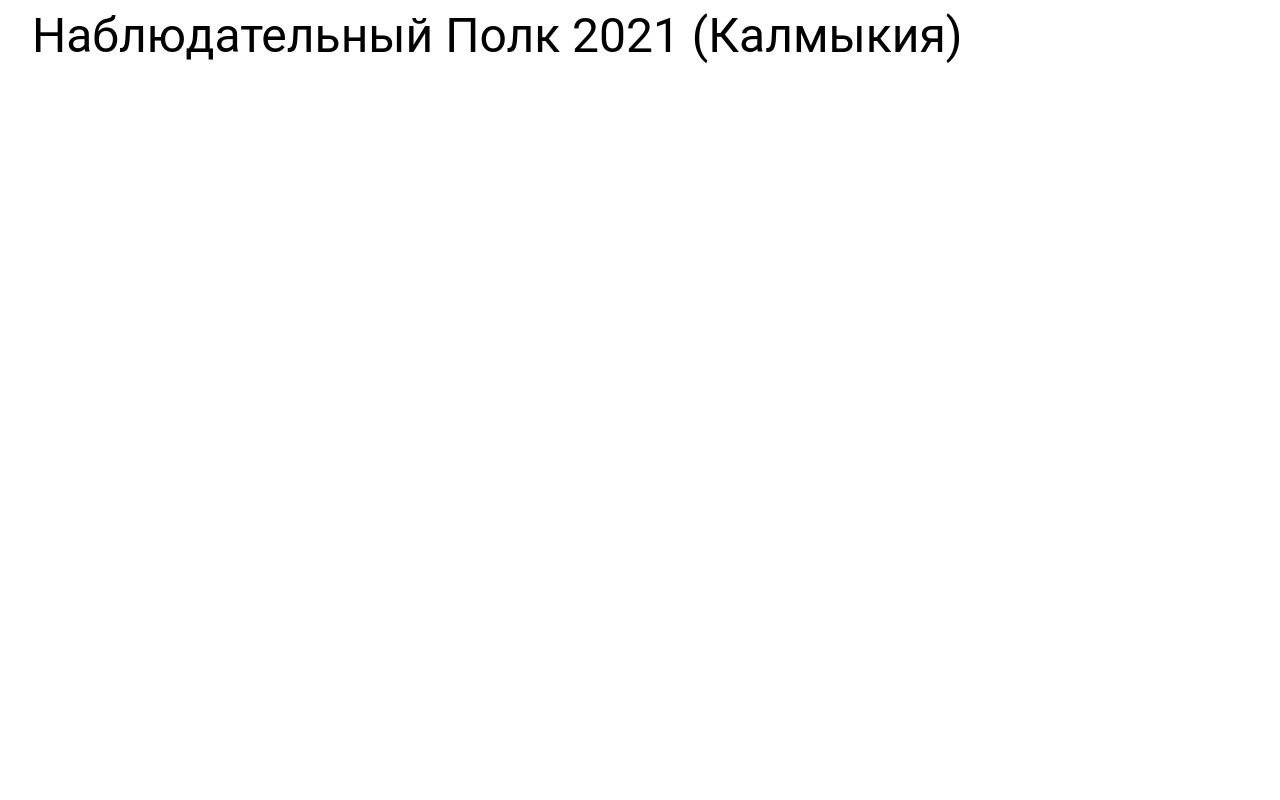
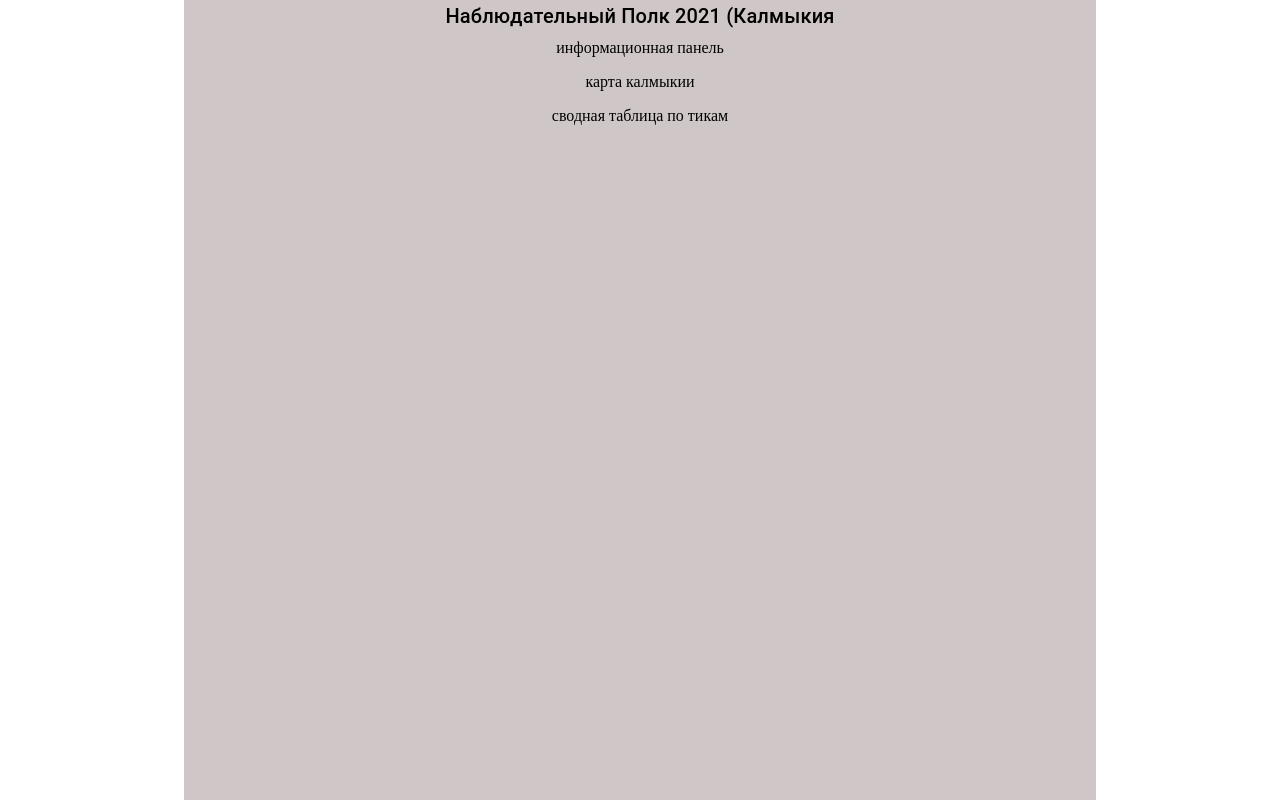
Before and after one commit to KlonD90/np2021, a React (Create React App) app in the folder client/: page / in a window 1280 px wide. Built offline with nearby package versions, Linux system fonts and the light colour scheme.

Commit message:
footer component added, landing page lements added

```diff
--- a/client/src/App.tsx
+++ b/client/src/App.tsx
@@ -1,4 +1,5 @@
 import React from 'react';
+import './styles/main.module.css';
 import { BrowserRouter, Route, Switch } from 'react-router-dom';
 import { QueryClient, QueryClientProvider } from 'react-query';
 import LandingPage from './components/LandingPage';
--- a/client/src/components/LandingPage.tsx
+++ b/client/src/components/LandingPage.tsx
@@ -1,13 +1,42 @@
 import React from 'react';
-import { Typography, Container } from '@material-ui/core'
+import { Typography, Container, Grid } from '@material-ui/core';
+import '../styles/landingpg.css'
 
 const LandingPage = () => {
 
     return (
-        <Container>
+        <Container maxWidth="md">
             <main className="landing-pg">
-                <Typography variant="h3">Наблюдательный Полк 2021 (Калмыкия)</Typography>
-
+                <Typography
+                    variant="h6"
+                    component="h1"
+                    gutterBottom
+                    align="center"
+                >
+                    Наблюдательный Полк 2021 (Калмыкия
+                </Typography>
+                <Grid container
+                    spacing={2}
+                    direction="column"
+                    alignItems="center"
+                    justifyContent="space-between"
+                >
+                    <Grid item
+                        xs={12}
+                    >
+                        информационная панель
+                    </Grid>
+                    <Grid item
+                        xs={12}
+                    >
+                        карта калмыкии
+                    </Grid>
+                    <Grid item
+                        xs={12}
+                    >
+                        сводная таблица по тикам
+                    </Grid>
+                </Grid>
             </main>
         </Container>
     )
--- /dev/null
+++ b/client/src/styles/landingpg.css
@@ -0,0 +1,5 @@
+.landing-pg{
+    background-color: rgb(207, 199, 199);
+    width: 100%;
+    height: 100vh;
+}
--- /dev/null
+++ b/client/src/styles/main.module.css
@@ -0,0 +1,5 @@
+*{
+    box-sizing: border-box;
+    margin: 0;
+    padding: 0;
+}
```
Also changed, not shown: client/src/components/Footer.tsx (added, +15 -0 lines).
